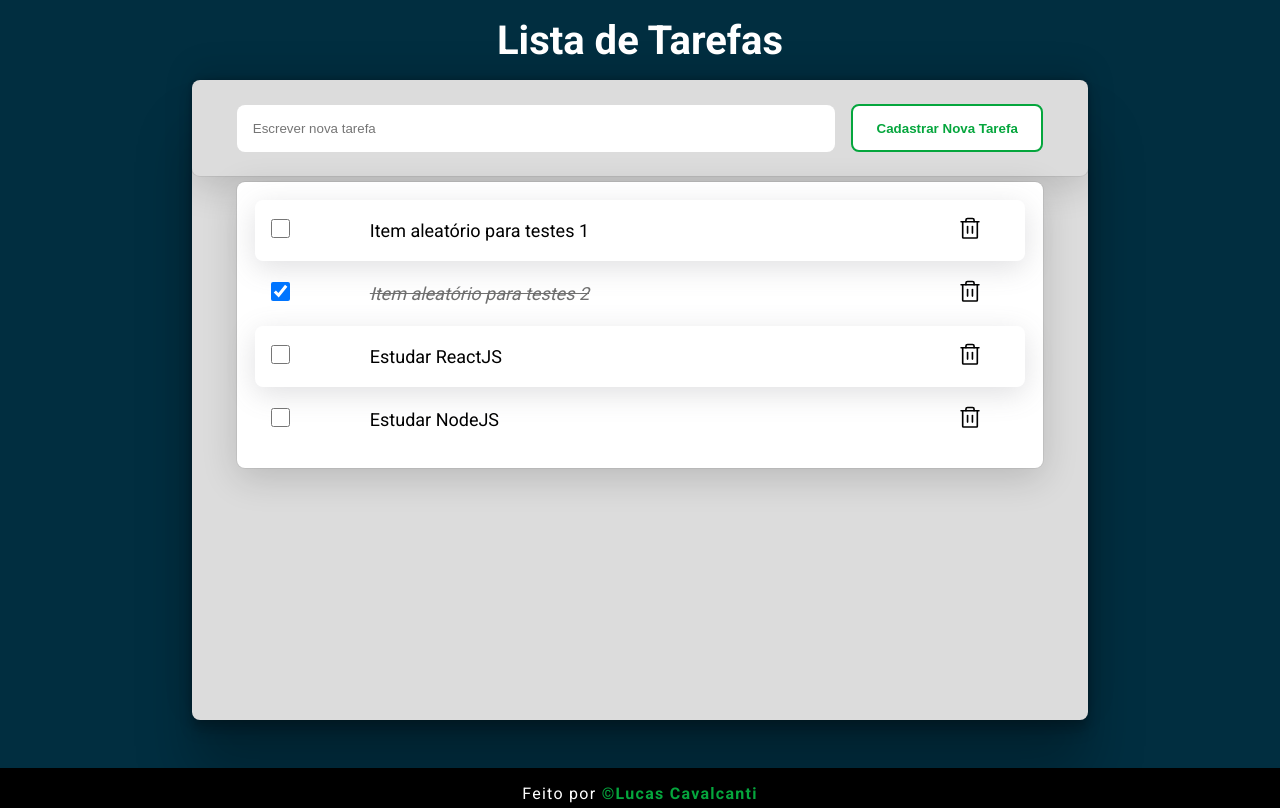
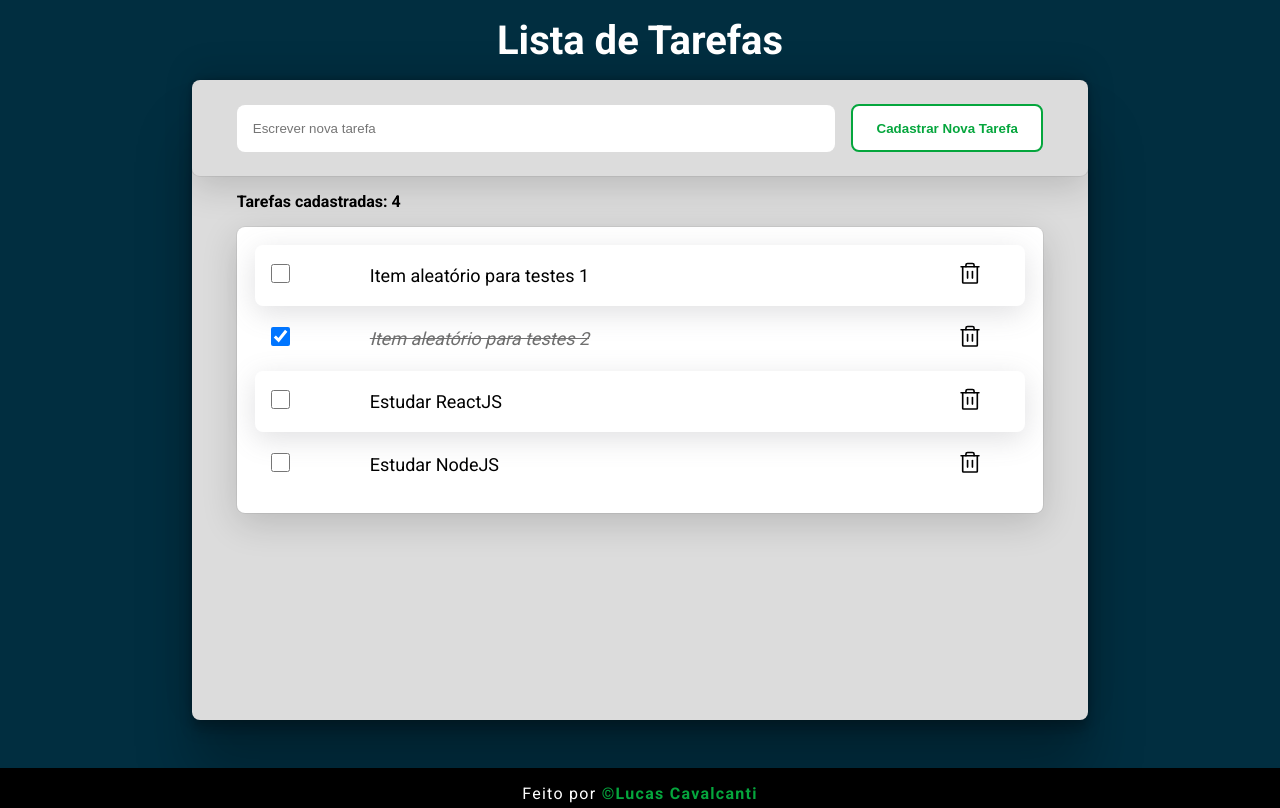
Before and after one commit to lcavalcanti393/ToDo-List, a React (Vite) app: page / in a window 1280 px wide. Built offline with nearby package versions, Linux system fonts and the light colour scheme.

Commit message:
Adding a counter and changing the layout with the empty list

```diff
--- a/src/Components/ListItem.module.css
+++ b/src/Components/ListItem.module.css
@@ -1,12 +1,12 @@
 input[type=checkbox] {
     width: 1.2rem;
     height: 1.2rem;
+
 }
 
 input[type=checkbox]:checked {
     background: var(--blue);
 }
-
 
 .secondData {
     width: 73%;
--- a/src/Components/ListItem.tsx
+++ b/src/Components/ListItem.tsx
@@ -17,6 +17,7 @@ export function ListItem({ task,onDeleteItem }: Props) {
     function handleDeleteItem() {
         onDeleteItem(task);
     }
+
 
     return (
         <tr key={task.id}>
--- a/src/Components/Table.module.css
+++ b/src/Components/Table.module.css
@@ -94,6 +94,16 @@
 
 }
 
+.tableCount {
+    margin: 1rem 0;
+
+    font-weight: bold;
+}
+
+.tableCount > span {
+    margin-left: 5%;
+}
+
 .table {
     width: 90%;
 
@@ -109,9 +119,19 @@
     box-shadow: rgba(0, 0, 0, 0.16) 0px 10px 36px 0px, rgba(0, 0, 0, 0.06) 0px 0px 0px 1px;
 }
 
+.empty {
+    text-align: center;
+    font-size: 18px;
+
+    padding: 5rem;
+
+    color: var(--gray-500);
+
+}
 
 .table tbody tr {
     border-radius: 8px;
+
 }
 
 .table tbody tr:nth-child(odd) {
--- a/src/Components/Table.tsx
+++ b/src/Components/Table.tsx
@@ -1,4 +1,5 @@
-import { useState } from 'react';
+import { ClipboardText } from 'phosphor-react';
+import {  useState } from 'react';
 import { ListItem } from './ListItem';
 
 import styles from './Table.module.css';
@@ -66,17 +67,36 @@ export function Table(){
 
             <main>
                 <div className={styles.tableContainer}>
+
+                    <div className={styles.tableCount}>
+                        <span>Tarefas cadastradas: {list.length}</span>
+
+                    </div>
+
                     <table className={styles.table}>
                         <tbody>
+
+                            {list.length <= 0 && (
+                                <tr className={styles.empty}>
+                                    <td>
+                                        <ClipboardText size={32} />
+                                        <p>Sem tarefas cadastradas</p>
+                                    </td>
+                                </tr>
+                            )}
+
                             {list.map((item)=>(
                                 <ListItem   key={item.id}
                                 task={item}
                                 onDeleteItem={onDeleteItem}
-                            />
+                                />
+
 
                             ))}
                         </tbody>
                     </table>
+
+
                 </div>
             </main>
 
```
